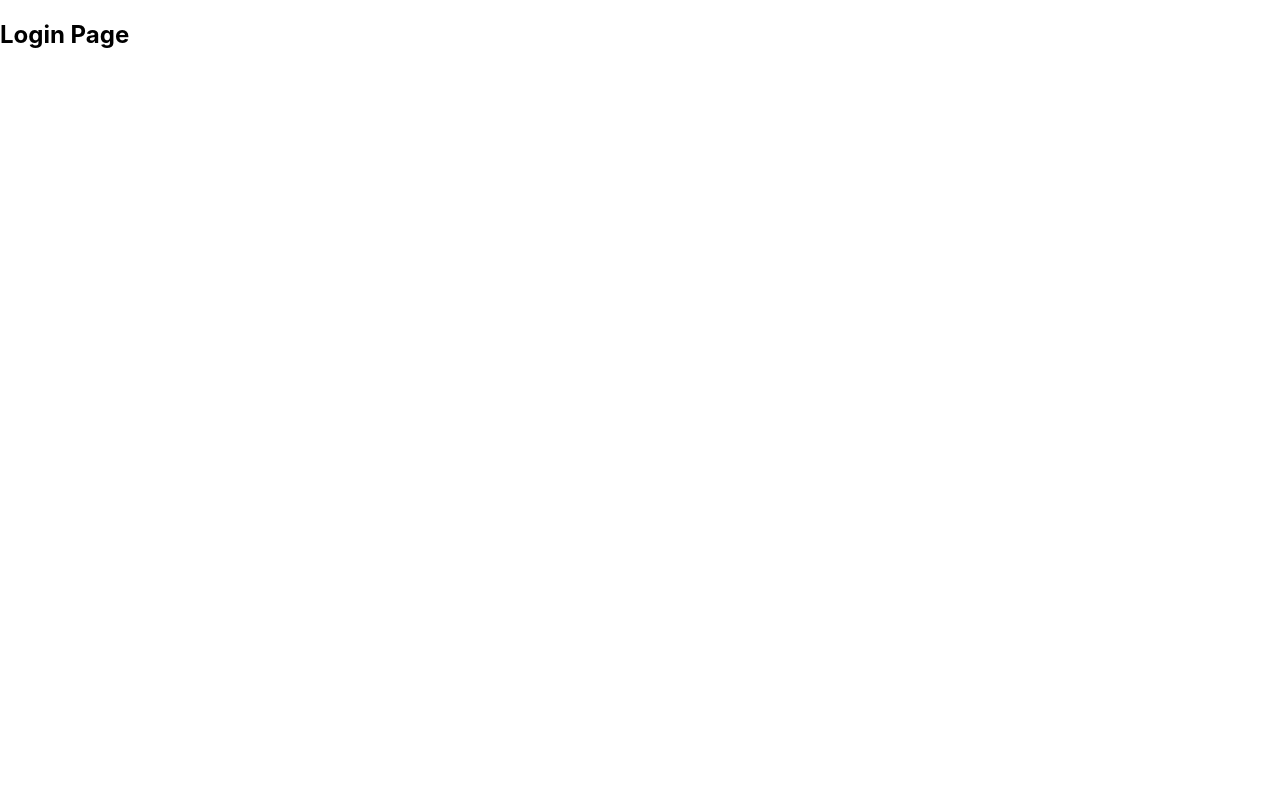
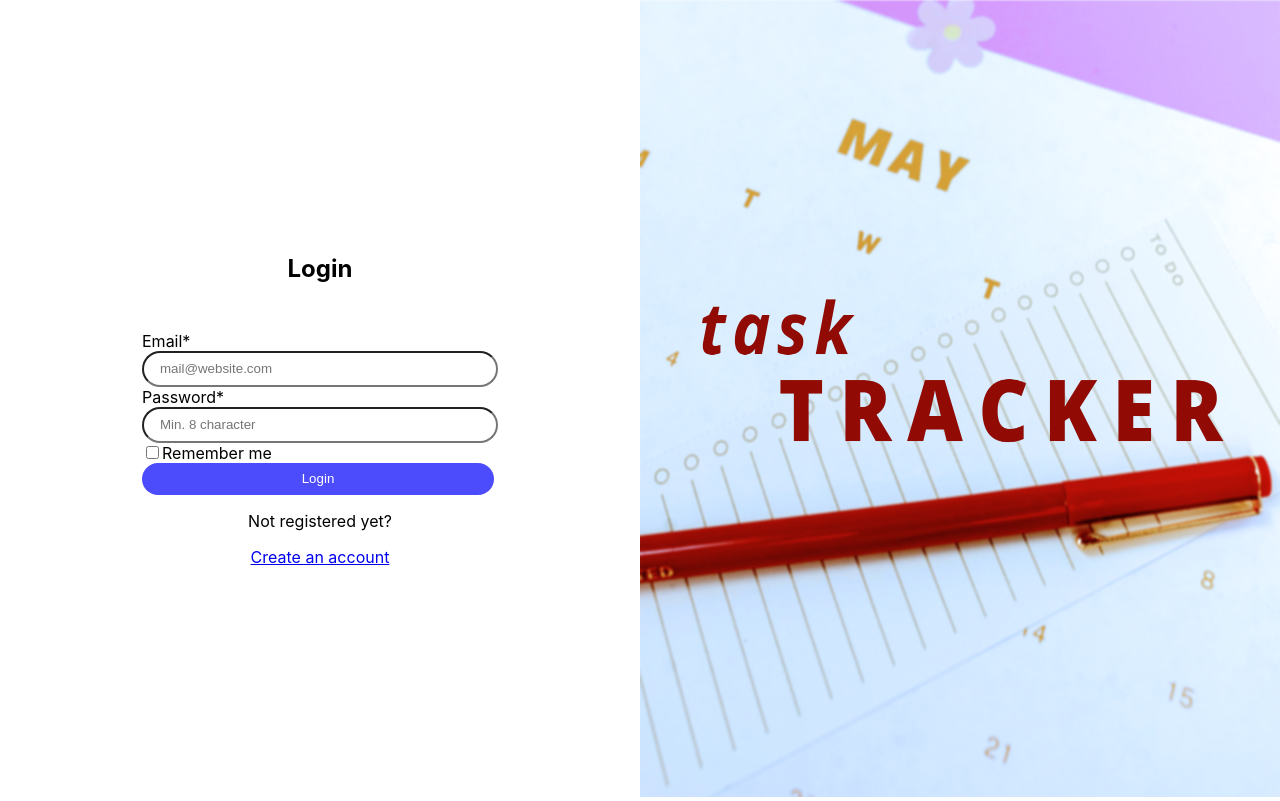
Before and after one commit to PayalSasmal10/ToDo-FullStack, a React (Create React App) app in the folder todo-project/todo-ui/: page / in a window 1280 px wide. Built offline with nearby package versions, Linux system fonts and the light colour scheme.

Commit message:
form structure created

```diff
--- a/todo-project/todo-ui/src/pages/login-page.js
+++ b/todo-project/todo-ui/src/pages/login-page.js
@@ -1,9 +1,61 @@
-import React from 'react';
+import React, { useState } from 'react';
+import { Link } from 'react-router-dom';
+import task from '../images/task-tracker.png';
+import './login-page.scss';
 
 const LoginPage = () => {
+  const [userName, setUserName] = useState('');
+  const [password, setPassword] = useState('');
+
+  const userNameHandler = (e) => {
+    setUserName(e.target.value);
+  };
+
+  const passwordHandler = (e) => {
+    setPassword(e.target.value);
+  };
+
+  const submitHandler = () => {};
+
   return (
-    <div>
-      <h2>Login Page</h2>
+    <div className="loginPage">
+      <div className="login-section">
+        <h2>Login</h2>
+
+        <form onSubmit={submitHandler}>
+          <label>Email*</label>
+          <br />
+          <input
+            type="text"
+            placeholder="mail@website.com"
+            value={userName}
+            onChange={(e) => userNameHandler(e)}
+            className="form-input"
+          />
+          <br />
+          <label>Password*</label>
+          <br />
+          <input
+            type="password"
+            placeholder="Min. 8 character"
+            value={password}
+            onChange={(e) => passwordHandler(e)}
+            className="form-input"
+          />
+          <br />
+          <input type="checkbox" name="remember" />
+          <label for="remember">Remember me</label>
+          <br />
+          <button type="submit" className="submitBtn">
+            Login
+          </button>
+        </form>
+        <p>Not registered yet?</p>
+        <Link to="/signup">Create an account</Link>
+      </div>
+      <div className="brand-section">
+        <img src={task} alt="Task Tracker" />
+      </div>
     </div>
   );
 };
--- /dev/null
+++ b/todo-project/todo-ui/src/pages/login-page.scss
@@ -0,0 +1,50 @@
+.loginPage {
+  display: flex;
+}
+
+.login-section {
+  width: 50vw;
+  display: flex;
+  flex-direction: column;
+  justify-content: center;
+  align-items: center;
+
+  h2 {
+    margin-bottom: 3rem;
+  }
+}
+
+.brand-section {
+  img {
+    width: 50vw;
+    height: 99.6vh;
+  }
+}
+
+.form {
+  display: flex;
+  justify-content: center;
+  align-items: center;
+}
+
+.form-input {
+  width: 20rem;
+  height: 2rem;
+  outline: none;
+  border-radius: 3rem;
+  padding: 0 1rem;
+}
+
+.submitBtn {
+  width: 22rem;
+  height: 2rem;
+  border-radius: 3rem;
+  cursor: pointer;
+  background: rgb(76, 76, 252);
+  border: none;
+  color: white;
+}
+
+.submitBtn:hover {
+  background: blue;
+}
```
Also changed, not shown: todo-project/todo-ui/src/images/task-tracker.png (added).
